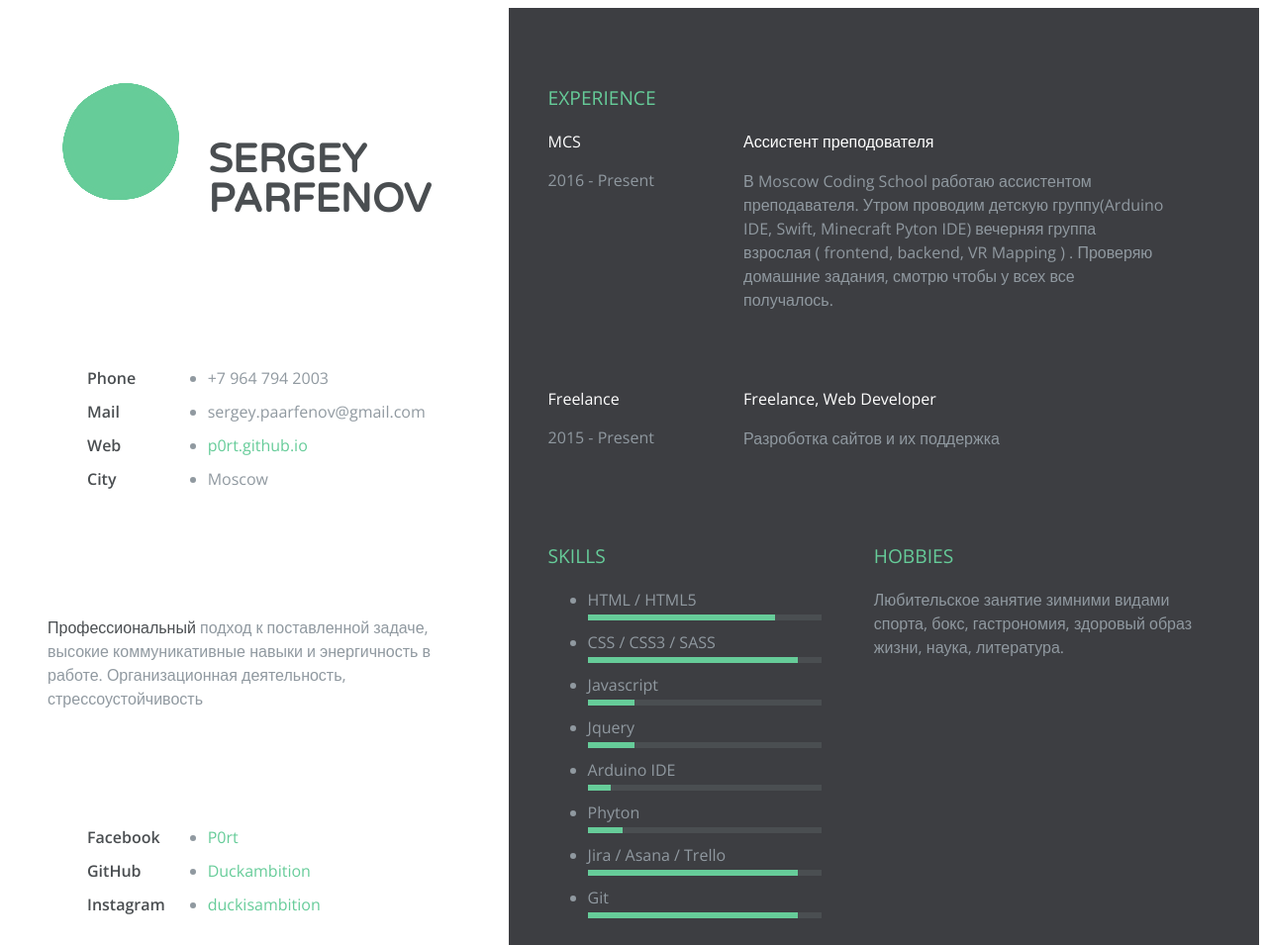
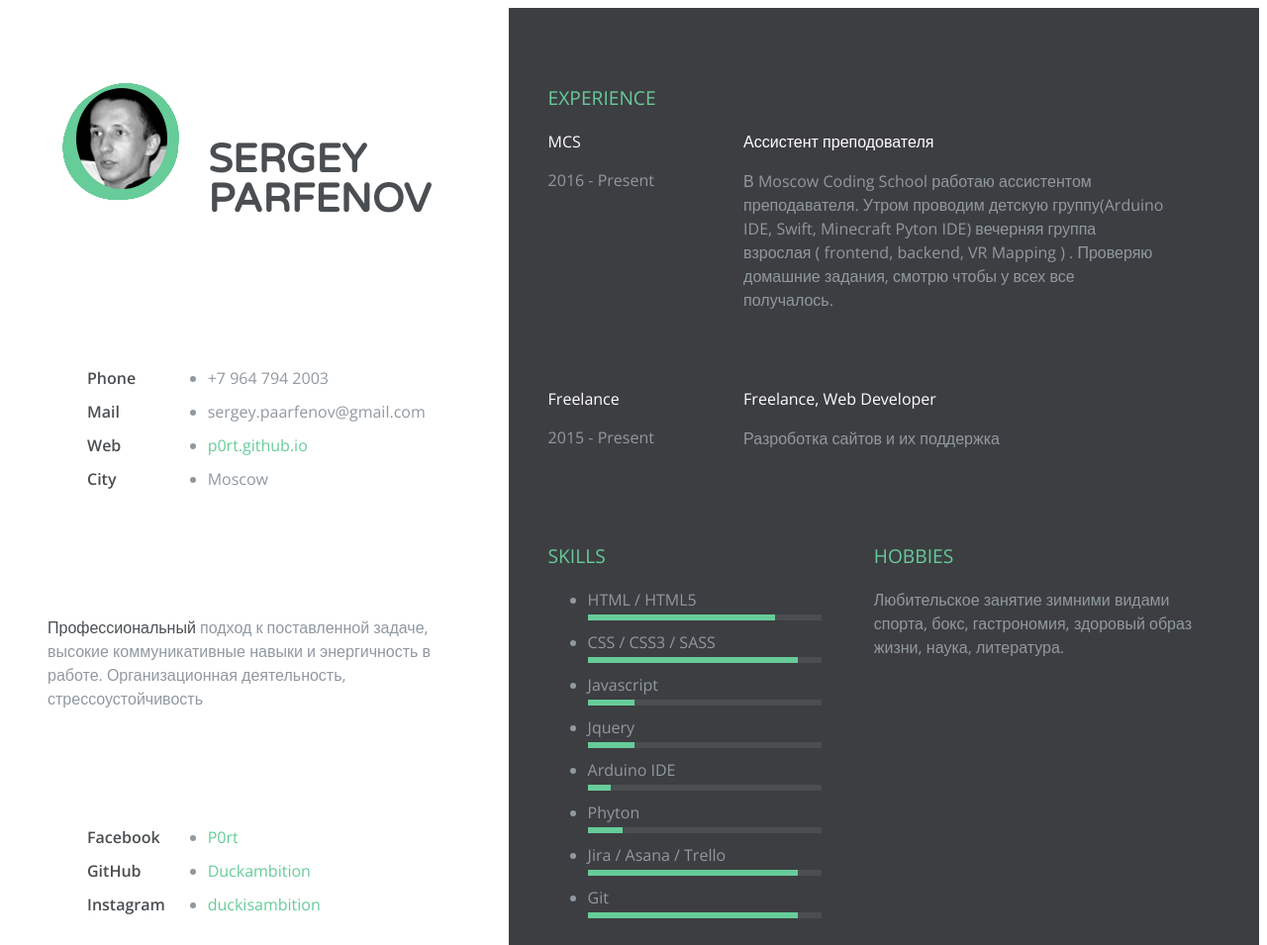
Before and after one commit to Duckisambitions/duckisambitions.github.io, a plain HTML site: page index.html in a window 1280 px wide. Shown: the top 955 px of the page at 99% size. Drawn offline with nearby package versions, Linux system fonts and the light colour scheme.

Commit message:
путь к logo

```diff
--- a/index.html
+++ b/index.html
@@ -15,7 +15,7 @@
 		<div class="container">
 			<div class="picture-resume-wrapper">
         <div class="picture-resume">
-        <span><img src="../p0rt.github.io/logo.JPG" alt="" /></span>
+        <span><img src="logo.JPG" alt="" /></span>
         <svg version="1.1" viewBox="0 0 350 350">
 
   <defs>
```
